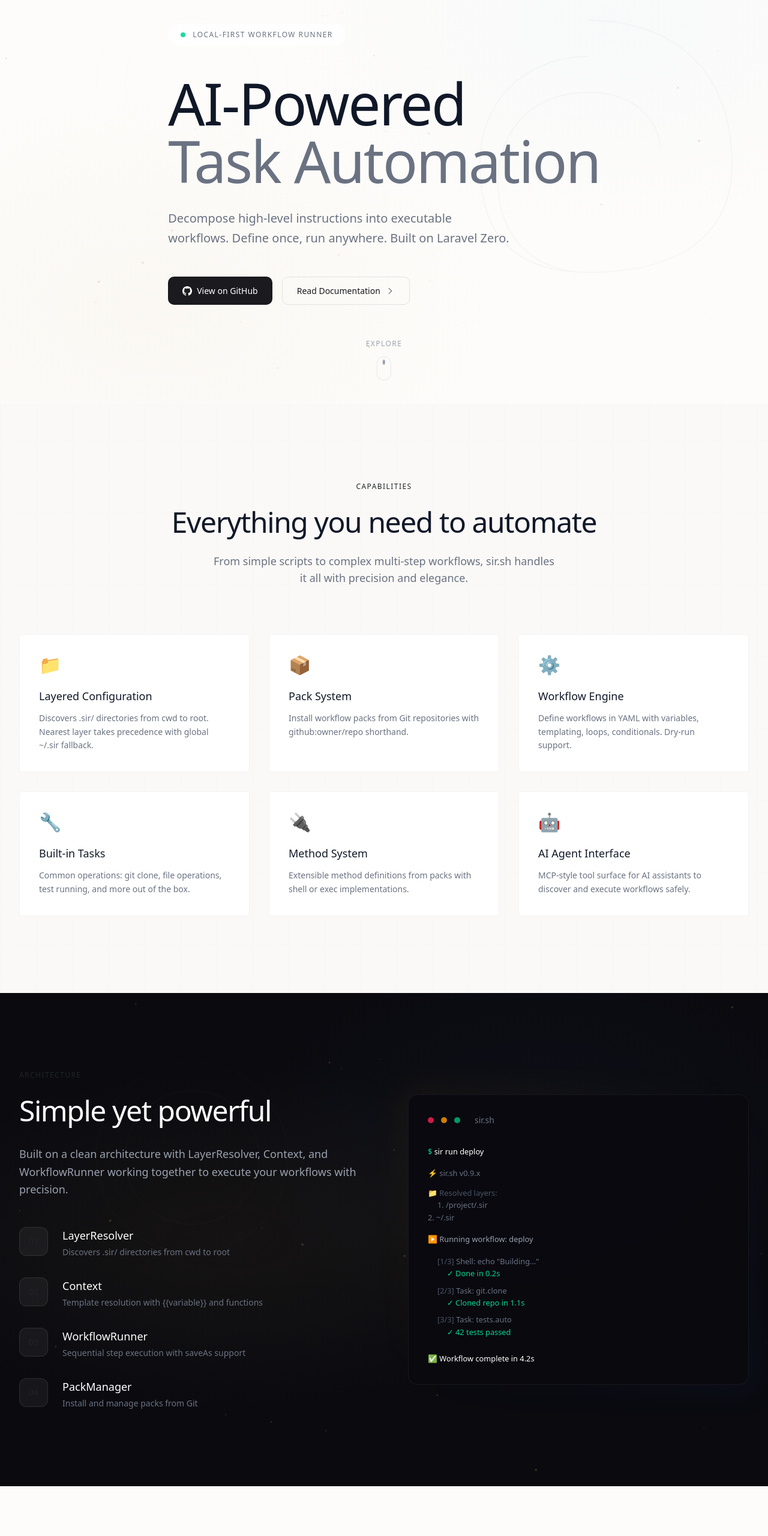
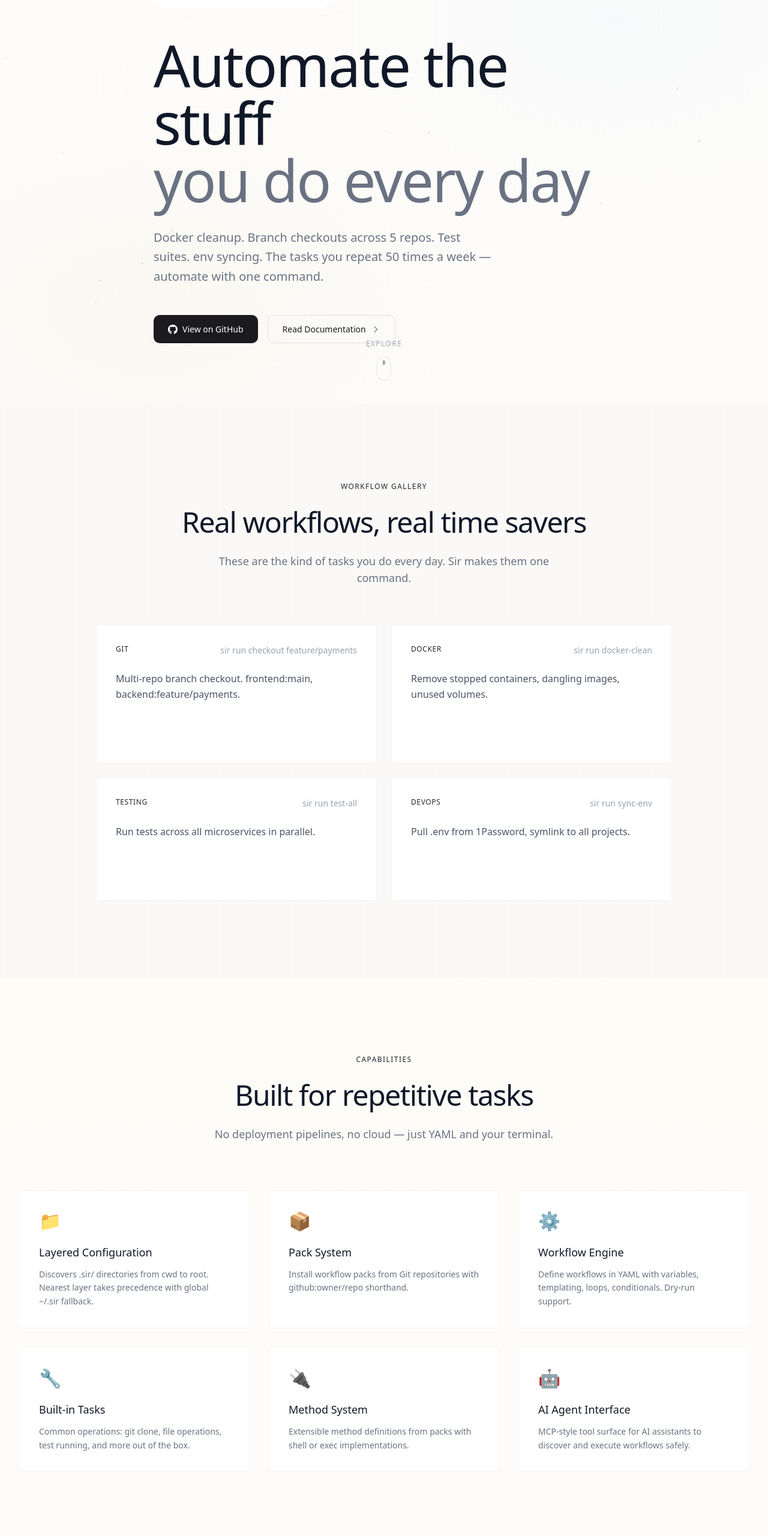
Before and after one commit to sir-sh/website, a Next.js app: page / in a window 1280 px wide. Shown: the part 206-2766 px from the top of the page at 60% size. Built offline with nearby package versions, Linux system fonts and the light colour scheme.

Commit message:
Luxury: 2x2 workflow gallery cards with tags

```diff
--- a/src/app/page.tsx
+++ b/src/app/page.tsx
@@ -1,5 +1,79 @@
 import Link from 'next/link';
 import { HeroVisual } from '@/components/luxury/AmbientBackground';
+
+const workflows = [
+  {
+    cmd: 'sir run checkout feature/payments',
+    desc: 'Multi-repo branch checkout. frontend:main, backend:feature/payments.',
+    tag: 'Git'
+  },
+  {
+    cmd: 'sir run docker-clean',
+    desc: 'Remove stopped containers, dangling images, unused volumes.',
+    tag: 'Docker'
+  },
+  {
+    cmd: 'sir run test-all',
+    desc: 'Run tests across all microservices in parallel.',
+    tag: 'Testing'
+  },
+  {
+    cmd: 'sir run sync-env',
+    desc: 'Pull .env from 1Password, symlink to all projects.',
+    tag: 'DevOps'
+  },
+];
+
+const features = [
+  {
+    icon: '📁',
+    title: 'Layered Configuration',
+    description: 'Discovers .sir/ directories from cwd to root. Nearest layer takes precedence with global ~/.sir fallback.',
+  },
+  {
+    icon: '📦',
+    title: 'Pack System',
+    description: 'Install workflow packs from Git repositories with github:owner/repo shorthand.',
+  },
+  {
+    icon: '⚙️',
+    title: 'Workflow Engine',
+    description: 'Define workflows in YAML with variables, templating, loops, conditionals. Dry-run support.',
+  },
+  {
+    icon: '🔧',
+    title: 'Built-in Tasks',
+    description: 'Common operations: git clone, file operations, test running, and more out of the box.',
+  },
+  {
+    icon: '🔌',
+    title: 'Method System',
+    description: 'Extensible method definitions from packs with shell or exec implementations.',
+  },
+  {
+    icon: '🤖',
+    title: 'AI Agent Interface',
+    description: 'MCP-style tool surface for AI assistants to discover and execute workflows safely.',
+  }
+];
+
+const specs = [
+  { id: 'S001', name: 'Layer Resolution' },
+  { id: 'S002', name: 'Config Loading' },
+  { id: 'S003', name: 'Workflow Engine' },
+  { id: 'S004', name: 'Template System' },
+  { id: 'S005', name: 'Pack System' },
+  { id: 'S006', name: 'Method System' },
+  { id: 'S007', name: 'Built-in Tasks' },
+  { id: 'S008', name: 'AI Interface' },
+  { id: 'S009', name: 'CLI Commands' },
+  { id: 'S010', name: 'Conditionals' },
+  { id: 'S011', name: 'Loops' },
+  { id: 'S012', name: 'Nested Props' },
+  { id: 'S013', name: 'Pack Updates' },
+  { id: 'S014', name: 'Remote Exec' },
+  { id: 'S015', name: 'Scheduling' },
+];
 
 export default function Home() {
   return (
@@ -7,19 +81,6 @@
       {/* Hero Section */}
       <section className="relative min-h-screen flex items-center overflow-hidden">
         <HeroVisual variant="light" />
-
-        {/* Large decorative "S" */}
-        <div className="absolute right-0 top-1/2 -translate-y-1/2 w-[600px] h-[600px] opacity-[0.03] pointer-events-none select-none">
-          <svg viewBox="0 0 200 200" className="w-full h-full">
-            <path
-              d="M100,20 C150,20 180,50 180,100 C180,140 150,160 100,160 C70,160 50,140 50,110 C50,80 70,60 100,60 C130,60 140,80 140,90 M100,160 C60,160 40,140 40,100 C40,60 70,40 100,40"
-              fill="none"
-              stroke="currentColor"
-              strokeWidth="0.5"
-              className="text-gray-900"
-            />
-          </svg>
-        </div>
 
         <div className="relative z-10 max-w-7xl mx-auto px-8 py-24">
           <div className="max-w-3xl">
@@ -29,13 +90,13 @@
             </div>
 
             <h1 className="text-display text-gray-900 mb-8 animate-fade-in-up" style={{ animationDelay: '0.1s' }}>
-              <span className="block font-extralight tracking-tight">AI-Powered</span>
-              <span className="block font-light text-gray-500 tracking-tight">Task Automation</span>
+              <span className="block font-extralight tracking-tight">Automate the stuff</span>
+              <span className="block font-light text-gray-500 tracking-tight">you do every day</span>
             </h1>
 
             <p className="text-xl text-gray-500 mb-12 max-w-xl leading-relaxed font-light animate-fade-in-up" style={{ animationDelay: '0.2s' }}>
-              Decompose high-level instructions into executable workflows.
-              Define once, run anywhere. Built on Laravel Zero.
+              Docker cleanup. Branch checkouts across 5 repos. Test suites. env syncing.
+              The tasks you repeat 50 times a week — automate with one command.
             </p>
 
             <div className="flex flex-col sm:flex-row gap-4 animate-fade-in-up" style={{ animationDelay: '0.3s' }}>
@@ -60,7 +121,6 @@
           </div>
         </div>
 
-        {/* Scroll indicator */}
         <div className="absolute bottom-10 left-1/2 -translate-x-1/2 flex flex-col items-center gap-3 animate-fade-in" style={{ animationDelay: '0.5s' }}>
           <span className="text-caption text-gray-400">Explore</span>
           <div className="w-6 h-10 rounded-full border border-gray-200 flex items-start justify-center p-1.5">
@@ -69,55 +129,58 @@
         </div>
       </section>
 
-      {/* Features Section */}
-      <section id="features" className="relative py-32 bg-[#faf9f7]">
+      {/* Workflow Showcase - Luxury card style */}
+      <section className="relative py-32 bg-[#faf9f7]">
         <div className="absolute inset-0" style={{
           backgroundImage: `linear-gradient(rgba(201, 169, 98, 0.03) 1px, transparent 1px), linear-gradient(90deg, rgba(201, 169, 98, 0.03) 1px, transparent 1px)`,
           backgroundSize: '60px 60px',
         }} />
 
+        <div className="relative max-w-5xl mx-auto px-8">
+          <div className="text-center mb-16">
+            <span className="text-caption text-gold-500 mb-6 block">Workflow Gallery</span>
+            <h2 className="text-headline text-gray-900 mb-6">Real workflows, real time savers</h2>
+            <p className="text-lg text-gray-500 max-w-xl mx-auto">
+              These are the kind of tasks you do every day. Sir makes them one command.
+            </p>
+          </div>
+
+          {/* Elegant workflow cards - 2x2 grid */}
+          <div className="grid grid-cols-2 gap-6">
+            {workflows.map((wf, i) => (
+              <div key={i} className="group p-8 bg-white border border-gray-100 rounded-sm hover:border-amber-200/50 hover:shadow-lg hover:shadow-amber-500/5 transition-all duration-300">
+                <div className="flex items-start justify-between mb-6">
+                  <span className="text-xs font-medium text-gold-500 uppercase tracking-wider">{wf.tag}</span>
+                  <code className="text-sm text-gray-400 font-mono group-hover:text-amber-600 transition-colors">{wf.cmd}</code>
+                </div>
+                <p className="text-gray-600 font-light leading-relaxed">{wf.desc}</p>
+                <div className="mt-6 pt-6 border-t border-gray-50">
+                  <div className="flex items-center gap-2 text-sm text-gold-500 opacity-0 group-hover:opacity-100 transition-opacity">
+                    <span className="w-1 h-1 rounded-full bg-gold-500" />
+                    <span>Run this workflow</span>
+                  </div>
+                </div>
+              </div>
+            ))}
+          </div>
+        </div>
+      </section>
+
+      {/* Features Section */}
+      <section id="features" className="relative py-32 bg-warm-ivory">
+        <div className="absolute inset-0 bg-gradient-to-b from-amber-50/30 via-transparent to-transparent pointer-events-none" />
+
         <div className="relative max-w-7xl mx-auto px-8">
           <div className="text-center mb-20">
             <span className="text-caption text-gold-500 mb-6 block">Capabilities</span>
-            <h2 className="text-headline text-gray-900 mb-6">Everything you need to automate</h2>
+            <h2 className="text-headline text-gray-900 mb-6">Built for repetitive tasks</h2>
             <p className="text-lg text-gray-500 max-w-xl mx-auto">
-              From simple scripts to complex multi-step workflows, sir.sh handles it all with precision and elegance.
+              No deployment pipelines, no cloud — just YAML and your terminal.
             </p>
           </div>
 
           <div className="grid md:grid-cols-2 lg:grid-cols-3 gap-8">
-            {[
-              {
-                icon: '📁',
-                title: 'Layered Configuration',
-                description: 'Discovers .sir/ directories from cwd to root. Nearest layer takes precedence with global ~/.sir fallback.',
-              },
-              {
-                icon: '📦',
-                title: 'Pack System',
-                description: 'Install workflow packs from Git repositories with github:owner/repo shorthand.',
-              },
-              {
-                icon: '⚙️',
-                title: 'Workflow Engine',
-                description: 'Define workflows in YAML with variables, templating, loops, conditionals. Dry-run support.',
-              },
-              {
-                icon: '🔧',
-                title: 'Built-in Tasks',
-                description: 'Common operations: git clone, file operations, test running, and more out of the box.',
-              },
-              {
-                icon: '🔌',
-                title: 'Method System',
-                description: 'Extensible method definitions from packs with shell or exec implementations.',
-              },
-              {
-                icon: '🤖',
-                title: 'AI Agent Interface',
-                description: 'MCP-style tool surface for AI assistants to discover and execute workflows safely.',
-              }
-            ].map((feature, i) => (
+            {features.map((feature, i) => (
               <div
                 key={i}
                 className="group relative p-8 bg-white border border-gray-100 rounded-sm hover:border-amber-200/50 transition-all duration-300"
@@ -148,7 +211,8 @@
               <span className="text-caption text-gold-400/40 mb-6 block">Architecture</span>
               <h2 className="text-headline text-white mb-8">Simple yet powerful</h2>
               <p className="text-lg text-gray-400 mb-12 font-light leading-relaxed">
-                Built on a clean architecture with LayerResolver, Context, and WorkflowRunner working together to execute your workflows with precision.
+                LayerResolver finds config. Context resolves variables. WorkflowRunner executes steps.
+                You write YAML, sir.sh does the rest.
               </p>
 
               <div className="space-y-8">
@@ -171,42 +235,21 @@
               </div>
             </div>
 
+            {/* Stats grid instead of terminal */}
             <div className="relative">
-              <div className="absolute -inset-4 bg-gradient-to-br from-amber-500/5 via-transparent to-blue-500/5 rounded-3xl blur-xl" />
-              <div className="terminal-window p-8 relative">
-                <div className="flex items-center gap-3 mb-8">
-                  <div className="terminal-dot bg-rose-500/80" />
-                  <div className="terminal-dot bg-amber-500/80" />
-                  <div className="terminal-dot bg-emerald-500/80" />
-                  <span className="ml-3 text-sm text-gray-500 font-mono">sir.sh</span>
-                </div>
-                <pre className="terminal-code text-gray-300">
-                  <span className="text-emerald-400">$</span> <span className="text-white">sir run deploy</span>
-                  <span className="block mt-4 text-gray-500">⚡ sir.sh v0.9.x</span>
-                  <span className="block mt-3 text-gray-600">
-                    <span className="text-amber-400">📁</span> Resolved layers:
-                  </span>
-                  <span className="block ml-4 text-gray-500">1. /project/.sir</span>
-                  <span className="block text-gray-500">2. ~/.sir</span>
-                  <span className="block mt-4 text-gray-400">
-                    <span className="text-blue-400">▶</span> Running workflow: deploy
-                  </span>
-                  <span className="block ml-4 mt-4 text-gray-500">
-                    <span className="text-gray-600">[1/3]</span> Shell: echo "Building..."
-                  </span>
-                  <span className="block ml-8 text-emerald-400">✓ Done in 0.2s</span>
-                  <span className="block ml-4 mt-2 text-gray-500">
-                    <span className="text-gray-600">[2/3]</span> Task: git.clone
-                  </span>
-                  <span className="block ml-8 text-emerald-400">✓ Cloned repo in 1.1s</span>
-                  <span className="block ml-4 mt-2 text-gray-500">
-                    <span className="text-gray-600">[3/3]</span> Task: tests.auto
-                  </span>
-                  <span className="block ml-8 text-emerald-400">✓ 42 tests passed</span>
-                  <span className="block mt-6">
-                    <span className="text-emerald-400">✅</span> <span className="text-white">Workflow complete in 4.2s</span>
-                  </span>
-                </pre>
+              <div className="grid grid-cols-2 gap-5">
+                {[
+                  { stat: '3KB', label: 'Binary size', sub: 'PHAR, zero deps' },
+                  { stat: '412', label: 'Tests', sub: 'All passing' },
+                  { stat: '15', label: 'Specs', sub: 'Full coverage' },
+                  { stat: '15ms', label: 'Cold start', sub: 'Laravel Zero' },
+                ].map((item, i) => (
+                  <div key={i} className="p-6 bg-white/5 border border-white/10 rounded-xl">
+                    <div className="text-2xl font-light text-gold-400 mb-2">{item.stat}</div>
+                    <div className="text-sm text-white/80 font-medium mb-1">{item.label}</div>
+                    <div className="text-xs text-gray-500">{item.sub}</div>
+                  </div>
+                ))}
               </div>
             </div>
           </div>
@@ -225,26 +268,10 @@
           </div>
 
           <div className="grid grid-cols-3 md:grid-cols-5 gap-4 mb-12">
-            {[
-              { id: 'S001', name: 'Layer Resolution' },
-              { id: 'S002', name: 'Config Loading' },
-              { id: 'S003', name: 'Workflow Engine' },
-              { id: 'S004', name: 'Template System' },
-              { id: 'S005', name: 'Pack System' },
-              { id: 'S006', name: 'Method System' },
-              { id: 'S007', name: 'Built-in Tasks' },
-              { id: 'S008', name: 'AI Interface' },
-              { id: 'S009', name: 'CLI Commands' },
-              { id: 'S010', name: 'Conditionals' },
-              { id: 'S011', name: 'Loops' },
-              { id: 'S012', name: 'Nested Props' },
-              { id: 'S013', name: 'Pack Updates' },
-              { id: 'S014', name: 'Remote Exec' },
-              { id: 'S015', name: 'Scheduling' },
-            ].map((spec) => (
+            {specs.map((spec) => (
               <div
                 key={spec.id}
-                className="group px-4 py-5 rounded-xl bg-white border border-gray-100 text-center cursor-default transition-all duration-200 hover:border-amber-200 hover:shadow-lg hover:shadow-amber-500/5 hover:-translate-y-0.5"
+                className="group px-4 py-5 rounded-xl bg-white border border-gray-100 text-center hover:border-amber-200 hover:shadow-lg hover:shadow-amber-500/5 hover:-translate-y-0.5 transition-all duration-200"
               >
                 <div className="font-mono text-sm font-semibold text-gold-500 mb-1">{spec.id}</div>
                 <div className="text-xs text-gray-500 group-hover:text-gray-700 transition-colors">{spec.name}</div>
@@ -275,7 +302,7 @@
         <div className="relative z-10 max-w-3xl mx-auto px-8 text-center">
           <h2 className="text-headline text-white mb-6">Get started with sir.sh</h2>
           <p className="text-lg text-gray-400 mb-10 max-w-xl mx-auto font-light">
-            Clone the repo, run your first workflow. It's that simple.
+            Create a sir.yml, run `sir run`. Your future self will thank you.
           </p>
           <div className="flex flex-col sm:flex-row gap-4 justify-center">
             <a
```
